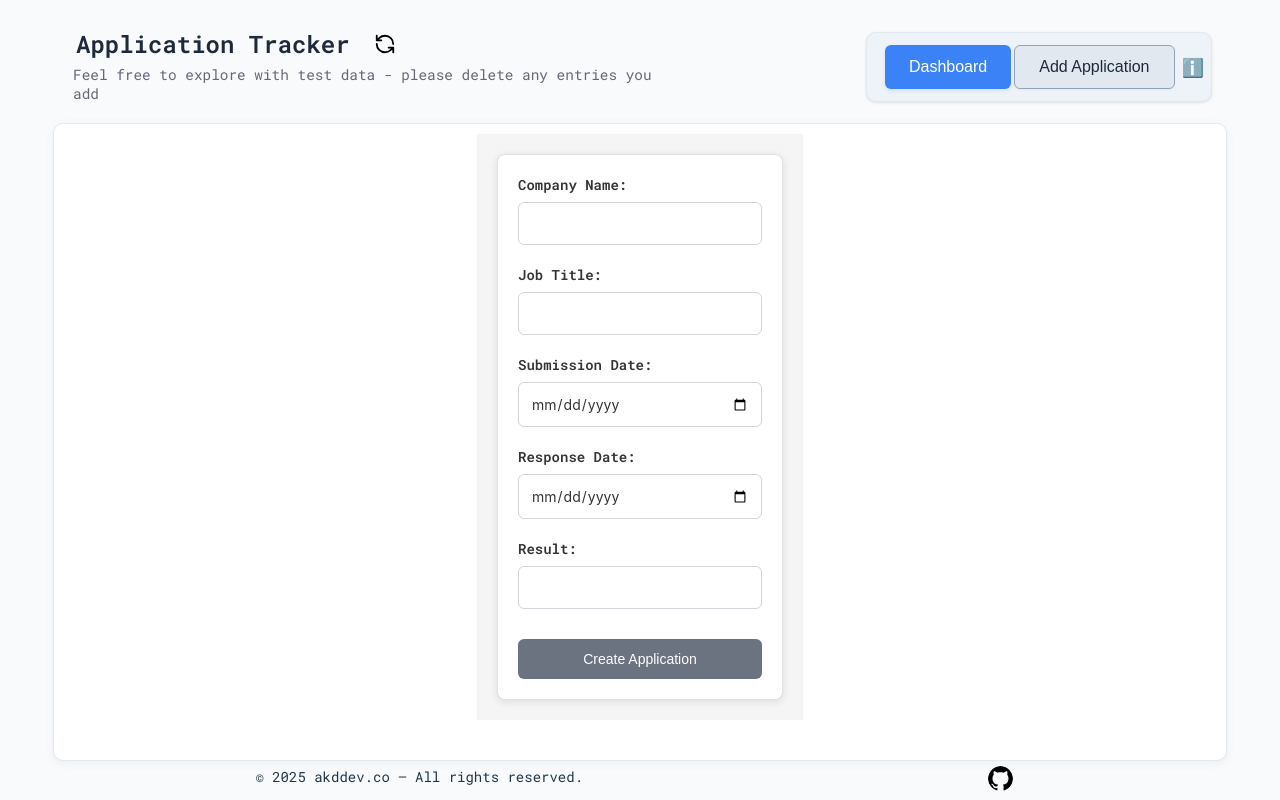
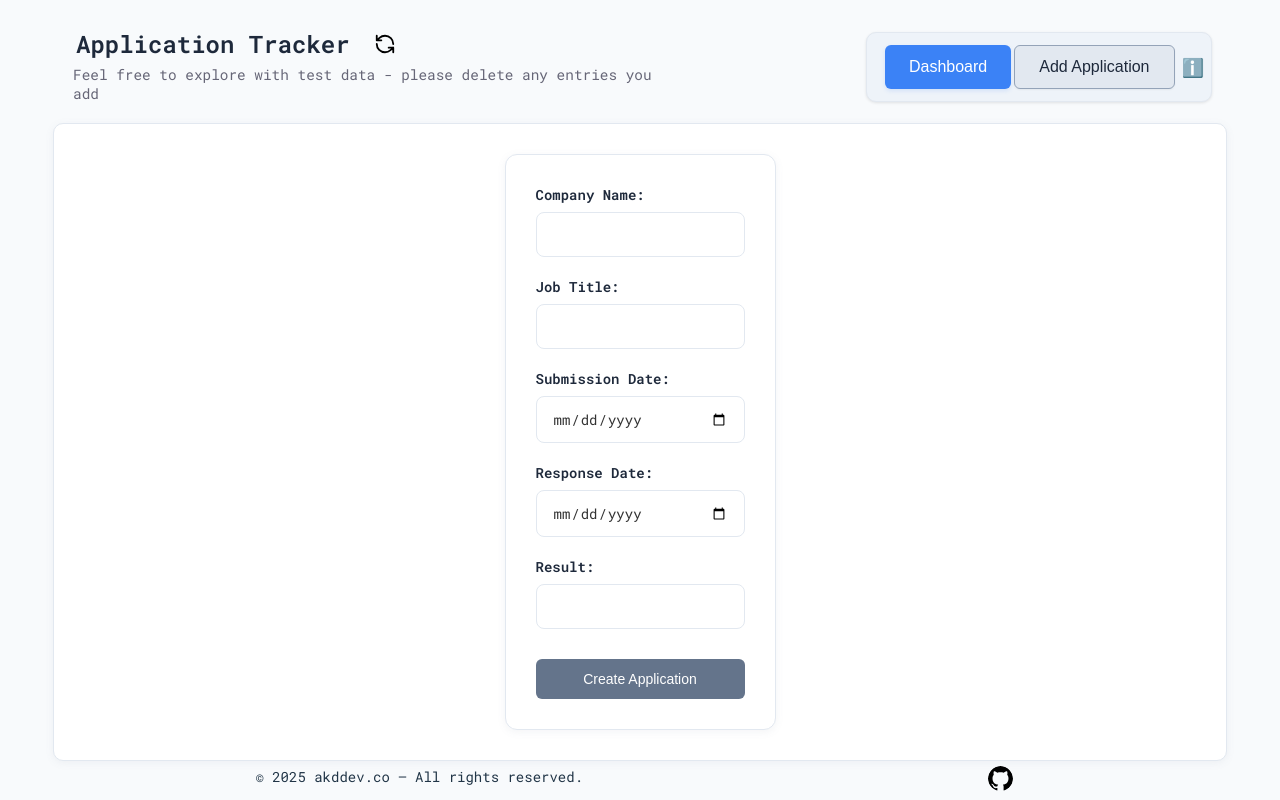
Before and after one commit to bootupAbdullah/portfolio_project_3_application_tracker, a React (Vite) app in the folder frontend/application_tracker/: page / in a window 1280 px wide. Both pictures are taken after a click on the button "Add Application". Built offline with nearby package versions, Linux system fonts and the light colour scheme; no server answers.

Commit message:
styling: updated create componenet to be more uniform

```diff
--- a/frontend/application_tracker/src/components/Create/Create.css
+++ b/frontend/application_tracker/src/components/Create/Create.css
@@ -1,66 +1,82 @@
 .create-container {
-    max-width: 500px;
-    margin: 0 auto;
+    display: flex;
+    justify-content: center;
+    align-items: center;
+    width: 100%;
+    /* border: 1px solid black; */
     padding: 20px;
-    background-color: #f5f5f5;
-    min-height: 50%;
 }
 
 .create-form {
     display: flex;
+    justify-content: center;
     flex-direction: column;
     color: #333;
-    padding: 20px;
+    padding: 30px;
     background-color: white;
-    border: 1px solid #e0e0e0;
-    border-radius: 8px;
-    box-shadow: 0 2px 8px rgba(0, 0, 0, 0.1);
+    border: 1px solid #e2e8f0;
+    border-radius: 12px;
+    box-shadow: 0 2px 8px rgba(100, 116, 139, 0.08);
+    gap: 20px;
 }
 
 .create-form-group {
-    margin-bottom: 20px;
+    display: flex;
+    flex-direction: column;
+    gap: 8px;
 }
 
 .create-form-label {
-    display: block;
-    margin-bottom: 8px;
     font-weight: 600;
-    color: #333;
+    color: #1e293b;
     font-size: 14px;
 }
 
 .create-form-input {
-    font-family: -apple-system, BlinkMacSystemFont, 'Segoe UI', 'Roboto', sans-serif;
+    font-family: "Roboto Mono", serif;
     color: #333;
-    padding: 12px;
-    border: 1px solid #d1d5db;
-    border-radius: 6px;
+    padding: 12px 16px;
+    border: 1px solid #e2e8f0;
+    border-radius: 8px;
     font-size: 14px;
     background-color: white;
-    width: 100%;
-    box-sizing: border-box;
     transition: border-color 0.2s ease, box-shadow 0.2s ease;
 }
 
 .create-form-input:focus {
-    border-color: #6b7280;
+    border-color: #64748b;
     outline: none;
-    box-shadow: 0 0 0 3px rgba(107, 114, 128, 0.1);
+    box-shadow: 0 0 0 3px rgba(100, 116, 139, 0.1);
 }
 
 .create-form-button {
     padding: 12px 24px;
     border: none;
     border-radius: 6px;
-    background-color: #6b7280;
+    background-color: #64748b;
     color: white;
     cursor: pointer;
     font-size: 14px;
     font-weight: 500;
     margin-top: 10px;
-    transition: background-color 0.2s ease;
+    transition: all 0.2s ease;
 }
 
 .create-form-button:hover {
-    background-color: #4b5563;
+    background-color: #475569;
+    transform: translateY(-1px);
+    box-shadow: 0 2px 8px rgba(100, 116, 139, 0.15);
 }
+
+/* Mobile responsive */
+@media (max-width: 480px) {
+    .create-container {
+        padding: 10px;
+    }
+
+    .create-form {
+        padding: 20px;
+        border-radius: 8px;
+        min-width: 50%;
+    }
+}
```
